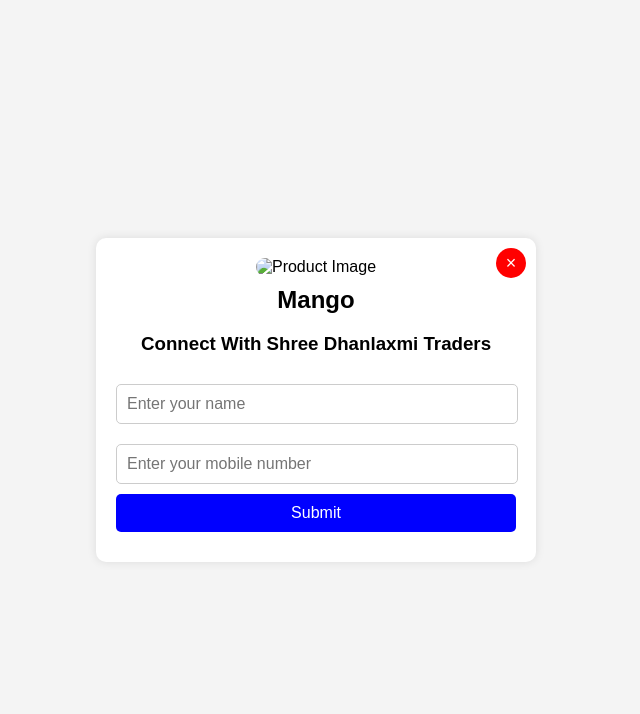
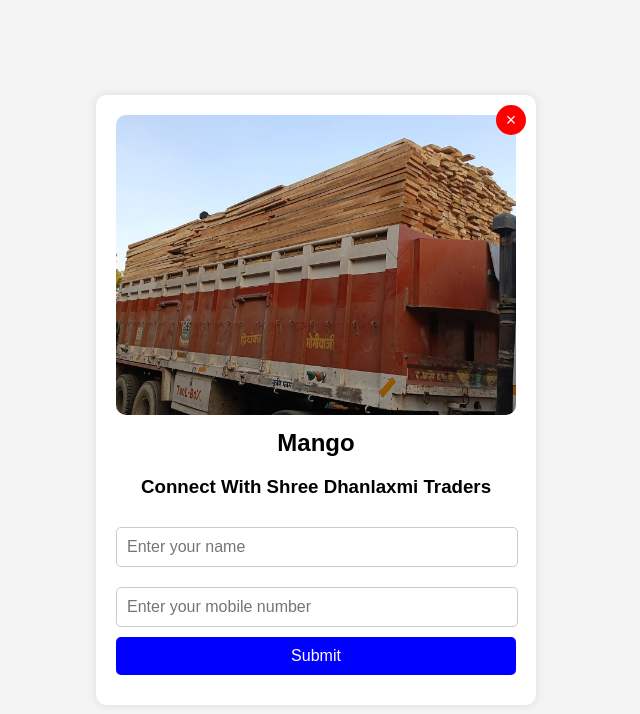
Before and after one commit to Utang-Patel/Shree-Dhanlaxmi-Traders, a plain HTML site: page form11.html in a window 1280 px wide. Shown: the whole page, without its empty margins (324-964 px from the left). Drawn offline with Linux system fonts and the light colour scheme.

Commit message:
Update form11.html

```diff
--- a/form11.html
+++ b/form11.html
@@ -84,7 +84,7 @@
 <body>
     <div class="container">
         <button class="close-btn" onclick="goBack()">&times;</button>
-        <img src="/PROJECT2/image/mango4.jpg" alt="Product Image">
+        <img src="/image/mango4.jpg" alt="Product Image">
         <div class="title">Mango</div>
 
         <form id="signupForm" method="post">
```
